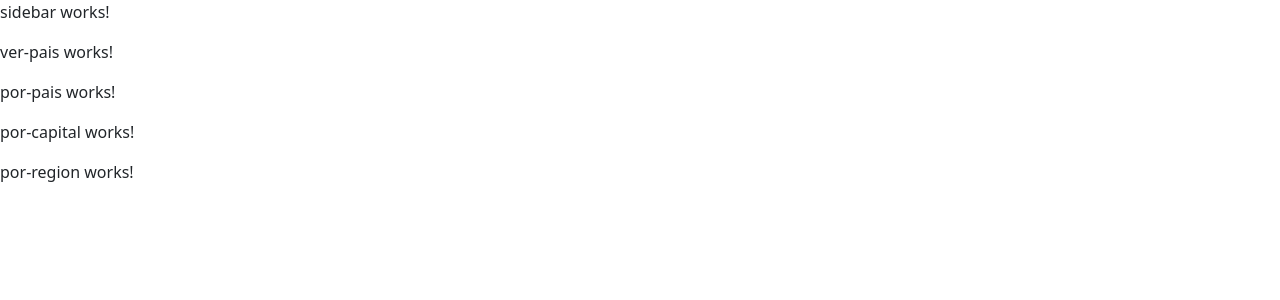
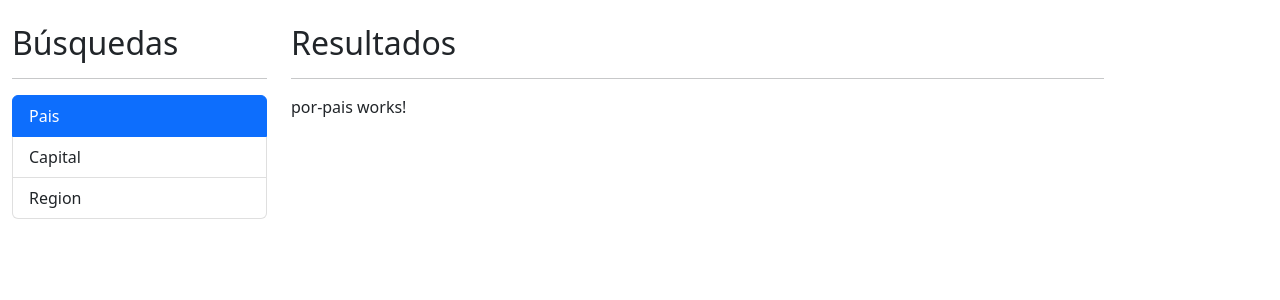
Before and after one commit to carlosaguilard97/03-paises-app, an Angular app: page / in a window 1280 px wide. Shown: the top 300 px of the page. Built offline with nearby package versions, Linux system fonts and the light colour scheme.

Commit message:
RouterModule y Sidebar

```diff
--- a/src/app/app.component.html
+++ b/src/app/app.component.html
@@ -1,5 +1,11 @@
-<app-sidebar></app-sidebar>
-<app-ver-pais></app-ver-pais>
-<app-por-pais></app-por-pais>
-<app-por-capital></app-por-capital>
-<app-por-region></app-por-region>
+<div class="row container mt-4">
+    <div class="col-3">
+        <app-sidebar></app-sidebar>
+    </div>
+
+    <div class="col">
+        <h2>Resultados</h2>
+        <hr>
+        <router-outlet></router-outlet>
+    </div>
+</div>
--- a/src/app/app.module.ts
+++ b/src/app/app.module.ts
@@ -4,6 +4,7 @@
 import { AppComponent } from './app.component';
 import { PaisModule } from './pais/pais.module';
 import { SharedModule } from './shared/shared.module';
+import { AppRoutingModule } from './app-routing.module';
 
 @NgModule({
   declarations: [
@@ -11,6 +12,7 @@
   ],
   imports: [
     BrowserModule,
+    AppRoutingModule,
     SharedModule,
     PaisModule,
   ],
--- a/src/app/shared/shared.module.ts
+++ b/src/app/shared/shared.module.ts
@@ -1,15 +1,15 @@
 import { NgModule } from '@angular/core';
 import { CommonModule } from '@angular/common';
 import { SidebarComponent } from './sidebar/sidebar.component';
-
-
+import { RouterModule } from '@angular/router';
 
 @NgModule({
   declarations: [
     SidebarComponent
   ],
   imports: [
-    CommonModule
+    CommonModule,
+    RouterModule
   ],
   exports: [SidebarComponent]
 
--- a/src/app/shared/sidebar/sidebar.component.css
+++ b/src/app/shared/sidebar/sidebar.component.css
@@ -0,0 +1,10 @@
+li{
+    cursor: pointer;
+}
+li:hover{
+    background-color: #f5f5f5;
+}
+li.active:hover{
+    background-color: #f5f5f5;
+    color:black
+}
--- a/src/app/shared/sidebar/sidebar.component.html
+++ b/src/app/shared/sidebar/sidebar.component.html
@@ -1 +1,8 @@
-<p>sidebar works!</p>
+<h2>Búsquedas</h2>
+<hr>
+<ul class="list-group">
+    <li class="list-group-item" routerLinkActive="active" [routerLinkActiveOptions]="{exact: true}" routerLink="">Pais
+    </li>
+    <li class="list-group-item" routerLinkActive="active" routerLink="capital">Capital</li>
+    <li class="list-group-item" routerLinkActive="active" routerLink="region">Region</li>
+</ul>
```
Also changed, not shown: src/app/app-routing.module.ts (added, +32 -0 lines).
